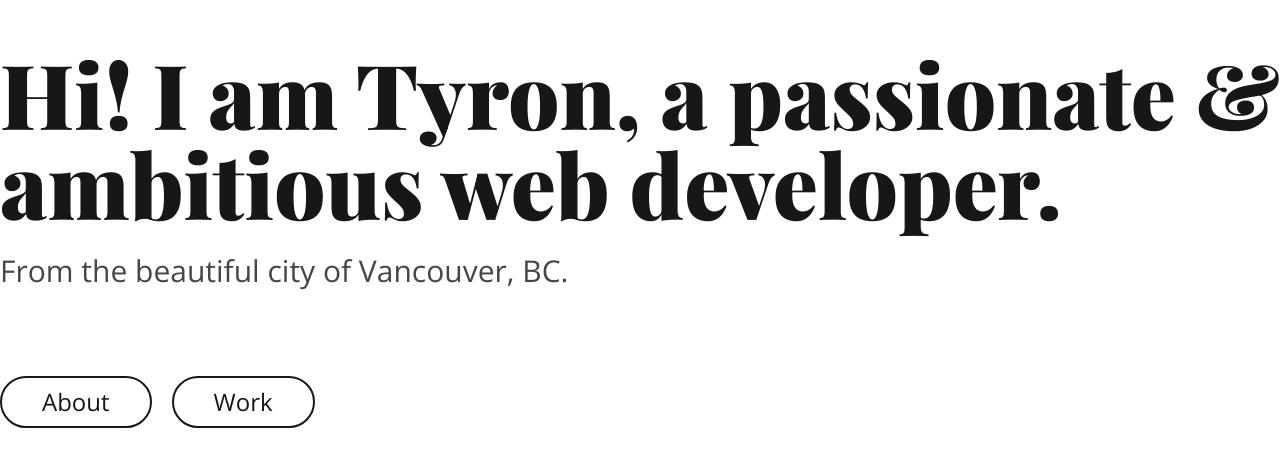
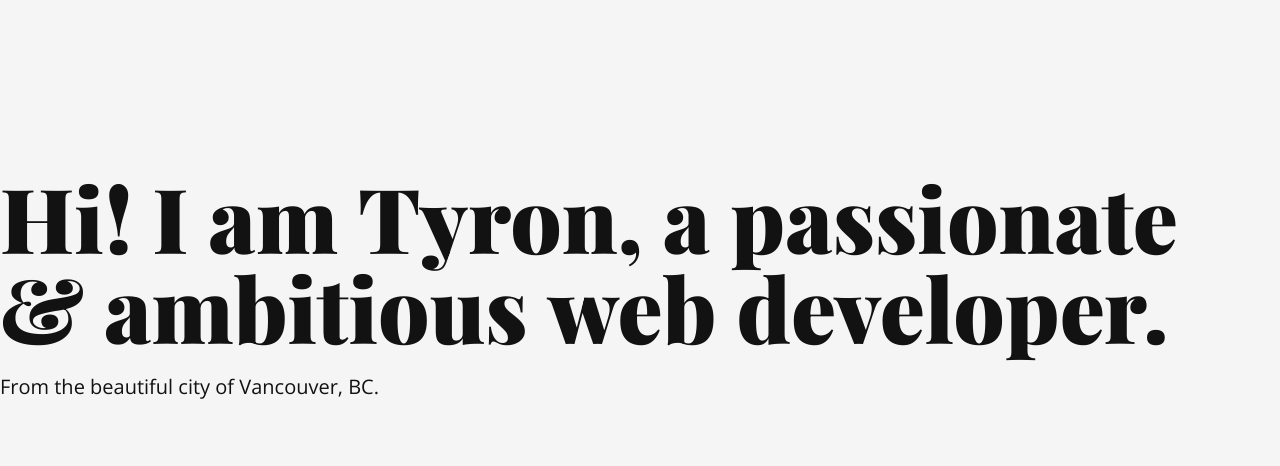
Before and after one commit to tyron-hayman/singularity-template, a Next.js app: page / in a window 1280 px wide. Shown: the part 112-578 px from the top of the page. Built offline with nearby package versions, Linux system fonts and the light colour scheme.

Commit message:
Text animation component addition, type updates

```diff
--- a/src/app/globals.css
+++ b/src/app/globals.css
@@ -1,9 +1,9 @@
 @import "tailwindcss";
 
 :root {
-  --background: #ffffff;
-  --foreground: #171717;
-  --accent-color: #464646;
+  --background: #F5F5F5;
+  --foreground: #121212;
+  --accent-color: #F05454;
 }
 
 @theme inline {
@@ -15,9 +15,9 @@
 
 @media (prefers-color-scheme: dark) {
   :root {
-    --background: #0a0a0a;
-    --foreground: #ededed;
-    --accent-color: #8e8e8e;
+    --background: #121212;
+    --foreground: #F5F5F5;
+    --accent-color: #F05454;
   }
 }
 
--- a/src/app/page.tsx
+++ b/src/app/page.tsx
@@ -17,7 +17,7 @@ export default function Home() {
   },[]);
 
   return (
-    <div className="w-full py-40 mb-[100vh] relative">
+    <div className="w-full mb-[100vh] relative">
       <HeroComponent
         title="Hi! I am Tyron, a passionate & ambitious web developer."
         subTitle="From the beautiful city of Vancouver, BC."
--- a/src/components/HeroComponent.tsx
+++ b/src/components/HeroComponent.tsx
@@ -1,4 +1,5 @@
 import * as motion from "motion/react-client";
+import TextAnimation from "./TextAnimationComponent";
 
 const HeroComponent = ({
   title = "This is a title",
@@ -12,60 +13,27 @@ const HeroComponent = ({
   const animationTiming: number = 0.75;
 
   return (
-    <div className="container mx-auto">
-      <motion.h1
-        initial={{ y: 100, opacity: 0 }}
-        animate={{
-          y: 0,
-          opacity: 1,
-          transition: { duration: animationTiming, ease: "easeOut" },
-        }}
-        className="mainHeadings text-[7vw] leading-[7vw] font-black text-[var(--color-foreground)]"
-      >
-        {title}
-      </motion.h1>
+    <div className="w-full h-screen flex items-center justify-center">
+      <div className="container">
+        <h1 className="mainHeadings text-[7vw] leading-[7vw] font-black text-[var(--color-foreground)]">
+          <TextAnimation phrase={title} />
+        </h1>
         <motion.h2
-        initial={{ y: 100, opacity: 0 }}
-        animate={{
-          y: 0,
-          opacity: 1,
-          transition: { duration: animationTiming, delay: 0.25, ease: "easeOut" },
-        }}
-        className="text-3xl leading-relaxed font-normal text-[var(--accent-color)] mt-5"
-      >
-        {subTitle}
-      </motion.h2>
-      <ul className="block mt-20 flex gap-5 items-center sticky top-[20px]">
-        {nav?.map(
-          (
-            navItem: { id: number; text: string; anchor: string },
-            index: number
-          ) => {
-            return (
-              <motion.li
-                key={navItem.id}
           initial={{ y: 100, opacity: 0 }}
           animate={{
             y: 0,
             opacity: 1,
             transition: {
               duration: animationTiming,
-                    delay: 0.275 * (index + 1),
-                    ease: "easeOut",
+              delay: 1,
+              ease: "anticipate",
             },
           }}
+          className="text-xl leading-relaxed font-normal text-[var(--color-foreground)] mt-5"
         >
-                <a
-                  href={navItem.anchor}
-                  className="border-[var(--color-foreground)] border-solid border-2 rounded-full text-[var(--color-foreground)] text-2xl block px-10 py-2"
-                >
-                  {navItem.text}
-                </a>
-              </motion.li>
-            );
-          }
-        )}
-      </ul>
+          {subTitle}
+        </motion.h2>
+      </div>
     </div>
   );
 };
--- /dev/null
+++ b/src/components/TextAnimationComponent.tsx
@@ -0,0 +1,39 @@
+import * as motion from "motion/react-client";
+import { easeOut, stagger } from "motion";
+import type { Variants } from "motion/react";
+
+const TextAnimation = ({ phrase }: { phrase: string }) => {
+  const phraseDeconstruct: Array<string> = phrase.split(" ");
+  const variants: Variants | undefined = {
+    initial: { opacity: 0, y: 100 },
+    visible: (index) => ({
+      opacity: 1,
+      y: 0,
+      transition: {
+        duration: 0.75,
+        delay: index * 0.1,
+        ease: "anticipate",
+      },
+    }),
+  };
+  return (
+    <>
+      {phraseDeconstruct.map((text: string, index: number) => {
+        return (
+          <motion.span
+            key={`phrase${index}`}
+            className="inline-block pr-5"
+            custom={index}
+            variants={variants}
+            initial="initial"
+            animate="visible"
+          >
+            {text}
+          </motion.span>
+        );
+      })}
+    </>
+  );
+};
+
+export default TextAnimation;
```
Lines whose indentation alone changed are shown as unchanged.
